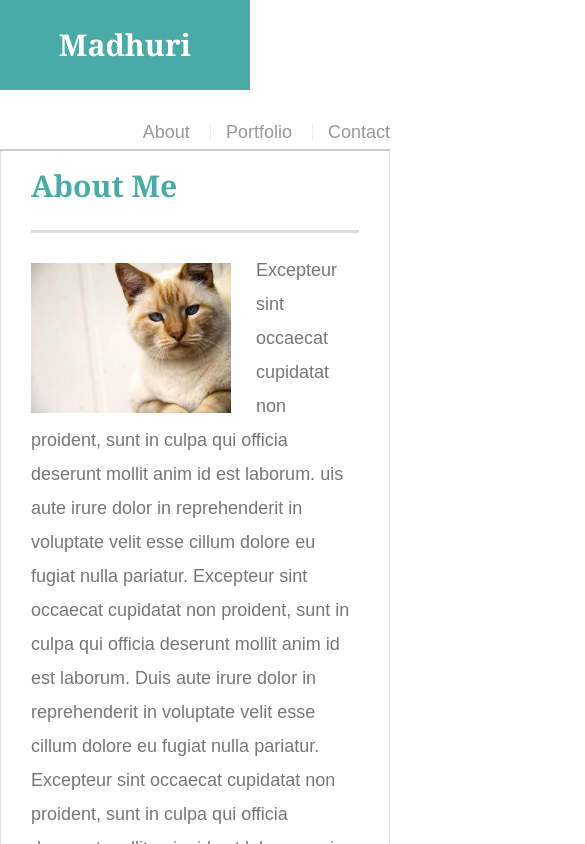
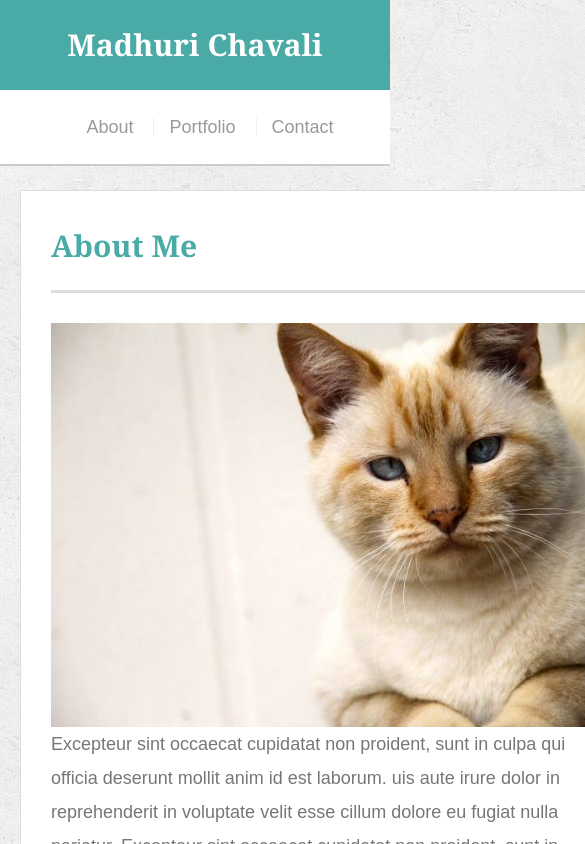
Before and after one commit to mchavali05/Responsive-Portfolio, a plain HTML site: page index.html in a window 390 px wide. Shown: the top 844 px of the page, 585 px wide, since content can reach past the window. Drawn offline with Linux system fonts and the light colour scheme.

Commit message:
media query, max-width: 640px

```diff
--- a/assets/css/style.css
+++ b/assets/css/style.css
@@ -219,14 +219,60 @@ input[type=submit] {
 /*
   media queries
 */
+@media screen and (max-width: 980px) {
+
+  }
+
+
 @media screen and (max-width: 768px) {
-  /* The body's bg color will be #333 */
-  /*body {
-    background-color: #333;
+ /* .container {
+      max-width: 100%;
   }*/
+}
 
-  /* The wrapper's width will be 600px */
-  section {
-    width: 768px;
+@media screen and (max-width: 640px) {
+  header {
+    position: static;
   }
+
+  #logo {
+    float: left;
+    width: 100%;
+  }
+
+  nav {
+  clear: both;
+  float: none;
+  text-align: center;
+  padding: 20px 0px;
+  }
+
+  .auth-image {
+    width: 100%;
+  }
+
+  .container {
+    max-width: 100%;
+  }
+
+  .main-section {
+    width: 600px;
+    margin: auto;
+    margin-top: 60px;
+    margin-bottom: 120px;
+    margin-left: 20px;
+    margin-right: 20px;
+  }
+
+  .work {
+    width: 100%;
+  }
+
+  footer {
+    padding: 35px 0px;
+    bottom: 0;
+  }
+
 }
+
+}
```
